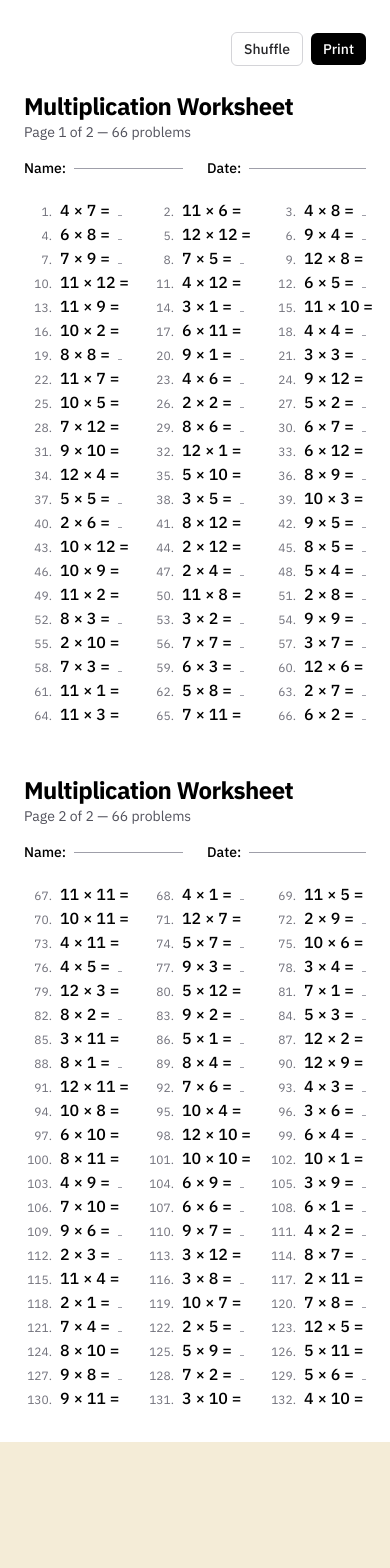
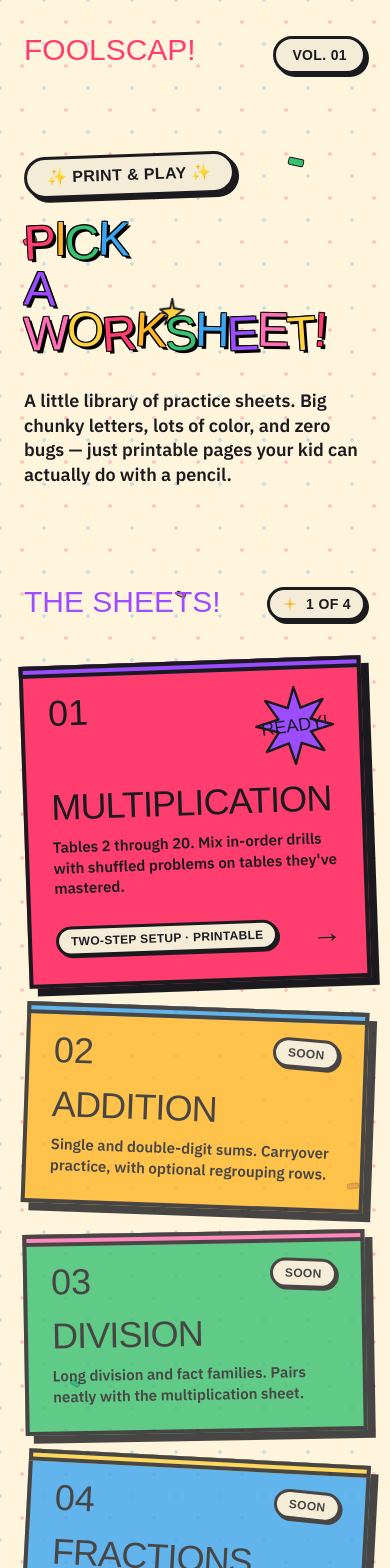
Before and after one commit to esniper/kids-worksheets, a Next.js app: page / in a window 390 px wide. Shown: the top 1568 px of the page. Before the commit the page ends 1442 px from the top, so only its background shows below. Built offline with nearby package versions, Linux system fonts and the light colour scheme; a web font is replaced by a local one.

Commit message:
Replace home page with foolscap landing
Pick-a-worksheet landing styled in the carnival aesthetic: rainbow
headline, tilted crayon cards for each available sheet, and clear
ready/soon affordances. Currently lists Multiplication as ready and
Addition/Division/Fractions as upcoming.

```diff
--- a/src/app/page.tsx
+++ b/src/app/page.tsx
@@ -1,113 +1,261 @@
-"use client";
+import Link from "next/link";
+import {
+  Confetti,
+  Mascot,
+  RainbowWord,
+  Burst,
+  Sparkle,
+  carnivalColors,
+} from "@/components/carnival";
 
-import { useEffect, useState } from "react";
+type Sheet = {
+  idx: string;
+  title: string;
+  blurb: string;
+  href?: string;
+  status: "ready" | "soon";
+  meta: string;
+};
 
-type Problem = { a: number; b: number };
+const sheets: Sheet[] = [
+  {
+    idx: "01",
+    title: "Multiplication",
+    blurb:
+      "Tables 2 through 20. Mix in-order drills with shuffled problems on tables they've mastered.",
+    href: "/multiplication",
+    status: "ready",
+    meta: "Two-step setup · printable",
+  },
+  {
+    idx: "02",
+    title: "Addition",
+    blurb:
+      "Single and double-digit sums. Carryover practice, with optional regrouping rows.",
+    status: "soon",
+    meta: "In the works",
+  },
+  {
+    idx: "03",
+    title: "Division",
+    blurb:
+      "Long division and fact families. Pairs neatly with the multiplication sheet.",
+    status: "soon",
+    meta: "In the works",
+  },
+  {
+    idx: "04",
+    title: "Fractions",
+    blurb: "Visual fractions, equivalents, and adding with common denominators.",
+    status: "soon",
+    meta: "Penciled in",
+  },
+];
 
-function buildProblems(): Problem[] {
-  const problems: Problem[] = [];
-  for (let a = 2; a <= 12; a++) {
-    for (let b = 1; b <= 12; b++) {
-      problems.push({ a, b });
-    }
-  }
-  return problems;
+const cardStyles: Record<
+  string,
+  { bg: string; ring: string; tilt: string; delay: string }
+> = {
+  "01": { bg: "#ff3d6e", ring: "#9b4dff", tilt: "-rotate-2", delay: "0s" },
+  "02": { bg: "#ffb627", ring: "#3aa5f0", tilt: "rotate-2", delay: "0.08s" },
+  "03": { bg: "#39c172", ring: "#ff6fb5", tilt: "-rotate-1", delay: "0.16s" },
+  "04": { bg: "#3aa5f0", ring: "#ffd23f", tilt: "rotate-3", delay: "0.24s" },
+};
+
+export default function Home() {
+  return (
+    <main
+      className="relative min-h-screen overflow-hidden pb-32 pt-8"
+      style={{ backgroundColor: "#fff5dc" }}
+    >
+      <div
+        className="pointer-events-none absolute inset-0 opacity-25"
+        style={{
+          backgroundImage:
+            "radial-gradient(circle, #ff3d6e 1.6px, transparent 2px), radial-gradient(circle, #3aa5f0 1.6px, transparent 2px)",
+          backgroundSize: "44px 44px, 44px 44px",
+          backgroundPosition: "0 0, 22px 22px",
+        }}
+        aria-hidden
+      />
+
+      <Confetti />
+
+      <div className="relative mx-auto w-full max-w-5xl px-6 sm:px-10">
+        <header className="flex items-baseline justify-between">
+          <span
+            className="text-3xl"
+            style={{ fontFamily: "var(--font-bagel)", color: "#ff3d6e" }}
+          >
+            FOOLSCAP!
+          </span>
+          <span
+            className="rounded-full border-[3px] border-ink bg-paper px-4 py-1.5 text-sm font-bold uppercase tracking-wide text-ink shadow-[3px_3px_0_var(--ink)]"
+            style={{ fontFamily: "var(--font-bagel)" }}
+          >
+            Vol. 01
+          </span>
+        </header>
+
+        <section className="relative mt-20 sm:mt-28">
+          <Mascot className="absolute -right-2 top-2 hidden h-40 w-40 sm:block float-anim" />
+
+          <p
+            className="mb-6 inline-block -rotate-2 rounded-full border-[3px] border-ink bg-paper px-5 py-1.5 text-base font-bold uppercase tracking-wide text-ink shadow-[4px_4px_0_var(--ink)]"
+            style={{ fontFamily: "var(--font-bagel)" }}
+          >
+            ✨ Print &amp; play ✨
+          </p>
+
+          <h1
+            className="text-[clamp(3rem,11vw,8.5rem)] uppercase leading-[0.95] tracking-tight"
+            style={{ fontFamily: "var(--font-bagel)" }}
+          >
+            <span className="block">
+              <RainbowWord word="PICK" baseRot={-2} />
+            </span>
+            <span className="block">
+              <RainbowWord word="A" baseRot={3} startIndex={4} />
+            </span>
+            <span className="block">
+              <RainbowWord
+                word="WORKSHEET!"
+                baseRot={-1}
+                startIndex={5}
+                colors={carnivalColors}
+              />
+            </span>
+          </h1>
+
+          <p className="mt-8 max-w-xl text-lg font-semibold leading-snug text-ink">
+            A little library of practice sheets. Big chunky letters, lots of
+            color, and zero bugs — just printable pages your kid can actually
+            do with a pencil.
+          </p>
+        </section>
+
+        <section className="relative mt-24 sm:mt-32">
+          <div className="mb-10 flex items-baseline justify-between">
+            <h2
+              className="text-3xl uppercase"
+              style={{ fontFamily: "var(--font-bagel)", color: "#9b4dff" }}
+            >
+              The Sheets!
+            </h2>
+            <div
+              className="inline-flex items-center gap-2 rounded-full border-[3px] border-ink bg-paper px-3 py-1 text-sm font-bold uppercase tracking-wide shadow-[3px_3px_0_var(--ink)]"
+              style={{ fontFamily: "var(--font-bagel)" }}
+            >
+              <Sparkle className="h-4 w-4" style={{ color: "#ffb627" }} />
+              {sheets.filter((s) => s.status === "ready").length} of{" "}
+              {sheets.length}
+            </div>
+          </div>
+
+          <ul className="grid grid-cols-1 gap-6 sm:grid-cols-2 sm:gap-8">
+            {sheets.map((sheet) => (
+              <CrayonCard key={sheet.idx} sheet={sheet} />
+            ))}
+          </ul>
+        </section>
+
+        <footer className="mt-24 flex flex-wrap items-center justify-between gap-4">
+          <span
+            className="rounded-full border-[3px] border-ink bg-paper px-4 py-2 text-sm font-bold uppercase tracking-wide text-ink shadow-[3px_3px_0_var(--ink)]"
+            style={{ fontFamily: "var(--font-bagel)" }}
+          >
+            Print on letter · pencil ready ✏︎
+          </span>
+          <span
+            className="text-2xl"
+            style={{ fontFamily: "var(--font-bagel)", color: "#ff3d6e" }}
+          >
+            Yay!
+          </span>
+        </footer>
+      </div>
+    </main>
+  );
 }
 
-function shuffle<T>(items: T[]): T[] {
-  const copy = [...items];
-  for (let i = copy.length - 1; i > 0; i--) {
-    const j = Math.floor(Math.random() * (i + 1));
-    [copy[i], copy[j]] = [copy[j], copy[i]];
-  }
-  return copy;
-}
+function CrayonCard({ sheet }: { sheet: Sheet }) {
+  const s = cardStyles[sheet.idx] ?? cardStyles["01"];
+  const inner = (
+    <div
+      className={`pop-in relative border-[4px] border-ink p-6 shadow-[8px_8px_0_var(--ink)] transition-transform group-hover:-translate-y-1 group-hover:rotate-0 ${s.tilt}`}
+      style={
+        {
+          backgroundColor: s.bg,
+          ["--pop-rot" as string]: s.tilt.includes("-rotate-")
+            ? `-${s.tilt.replace(/[^\d]/g, "")}deg`
+            : `${s.tilt.replace(/[^\d]/g, "")}deg`,
+          animationDelay: s.delay,
+        } as React.CSSProperties
+      }
+    >
+      <span
+        className="absolute -left-[4px] -right-[4px] -top-[4px] block h-3 border-[4px] border-ink"
+        style={{ backgroundColor: s.ring }}
+        aria-hidden
+      />
 
-export default function Home() {
-  const [problems, setProblems] = useState<Problem[]>([]);
+      <div className="flex items-start justify-between">
+        <span
+          className="text-4xl text-ink"
+          style={{ fontFamily: "var(--font-bagel)" }}
+        >
+          {sheet.idx}
+        </span>
+        {sheet.status === "ready" ? (
+          <Burst label="Ready!" color={s.ring} />
+        ) : (
+          <span
+            className="rotate-3 rounded-full border-[3px] border-ink bg-paper px-3 py-1 text-xs font-bold uppercase tracking-wide text-ink shadow-[2px_2px_0_var(--ink)]"
+            style={{ fontFamily: "var(--font-bagel)" }}
+          >
+            Soon
+          </span>
+        )}
+      </div>
 
-  useEffect(() => {
-    setProblems(shuffle(buildProblems()));
-  }, []);
+      <h3
+        className="mt-4 text-4xl uppercase leading-none tracking-tight text-ink sm:text-5xl"
+        style={{ fontFamily: "var(--font-bagel)" }}
+      >
+        {sheet.title}
+      </h3>
+      <p className="mt-3 text-[15px] font-semibold leading-snug text-ink">
+        {sheet.blurb}
+      </p>
 
-  const reshuffle = () => setProblems(shuffle(buildProblems()));
-  const print = () => window.print();
-
-  const pageSize = 66;
-  const pages: Problem[][] = [];
-  for (let i = 0; i < problems.length; i += pageSize) {
-    pages.push(problems.slice(i, i + pageSize));
-  }
-
-  return (
-    <div className="min-h-screen bg-white text-black">
-      <div className="mx-auto max-w-5xl px-6 py-8 print:max-w-none print:p-0">
-        <div className="mb-6 flex items-center justify-end gap-2 print:hidden">
-          <button
-            onClick={reshuffle}
-            className="rounded-md border border-zinc-300 bg-white px-3 py-1.5 text-sm font-medium text-zinc-800 hover:bg-zinc-50"
+      {sheet.status === "ready" && (
+        <div className="mt-6 flex items-center justify-between">
+          <span
+            className="inline-flex items-center gap-2 rounded-full border-[3px] border-ink bg-paper px-3 py-1 text-xs font-bold uppercase tracking-wide text-ink shadow-[2px_2px_0_var(--ink)]"
+            style={{ fontFamily: "var(--font-bagel)" }}
           >
-            Shuffle
-          </button>
-          <button
-            onClick={print}
-            className="rounded-md bg-black px-3 py-1.5 text-sm font-medium text-white hover:bg-zinc-800"
+            {sheet.meta}
+          </span>
+          <span
+            className="text-3xl text-ink transition-transform group-hover:translate-x-1"
+            style={{ fontFamily: "var(--font-bagel)" }}
+            aria-hidden
           >
-            Print
-          </button>
+            →
+          </span>
         </div>
-
-        {pages.map((pageProblems, pageIdx) => (
-          <section
-            key={pageIdx}
-            className={`flex flex-col ${
-              pageIdx > 0 ? "mt-12 print:mt-0" : ""
-            } print:h-screen print:break-after-page print:last:break-after-auto`}
-          >
-            <header className="mb-4 flex items-end justify-between print:mb-3">
-              <div>
-                <h1 className="text-2xl font-bold tracking-tight print:text-xl">
-                  Multiplication Worksheet
-                </h1>
-                <p className="text-sm text-zinc-600 print:text-xs">
-                  Page {pageIdx + 1} of {pages.length} — {pageProblems.length} problems
-                </p>
-              </div>
-            </header>
-
-            <div className="mb-5 grid grid-cols-2 gap-x-6 gap-y-2 text-sm print:mb-3 print:gap-y-1">
-              <div className="flex items-center gap-2">
-                <span className="font-medium">Name:</span>
-                <span className="flex-1 border-b border-zinc-400" />
-              </div>
-              <div className="flex items-center gap-2">
-                <span className="font-medium">Date:</span>
-                <span className="flex-1 border-b border-zinc-400" />
-              </div>
-            </div>
-
-            <ol className="grid flex-1 grid-cols-3 auto-rows-fr gap-x-6 text-base tabular-nums print:gap-x-4 print:text-base">
-              {pageProblems.map((p, i) => {
-                const globalIdx = pageIdx * pageSize + i + 1;
-                return (
-                  <li
-                    key={i}
-                    className="flex items-baseline gap-2 whitespace-nowrap"
-                  >
-                    <span className="w-7 shrink-0 text-right text-xs text-zinc-500">
-                      {globalIdx}.
-                    </span>
-                    <span className="font-medium">
-                      {p.a} × {p.b} =
-                    </span>
-                    <span className="inline-block w-20 border-b border-zinc-400 print:w-16" />
-                  </li>
-                );
-              })}
-            </ol>
-          </section>
-        ))}
-      </div>
+      )}
     </div>
   );
+
+  if (sheet.status === "ready" && sheet.href) {
+    return (
+      <li>
+        <Link href={sheet.href} className="group block">
+          {inner}
+        </Link>
+      </li>
+    );
+  }
+  return <li className="opacity-80">{inner}</li>;
 }
```
